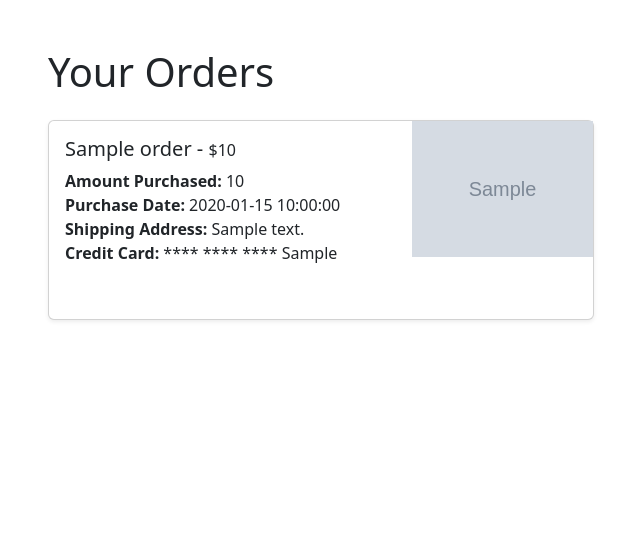
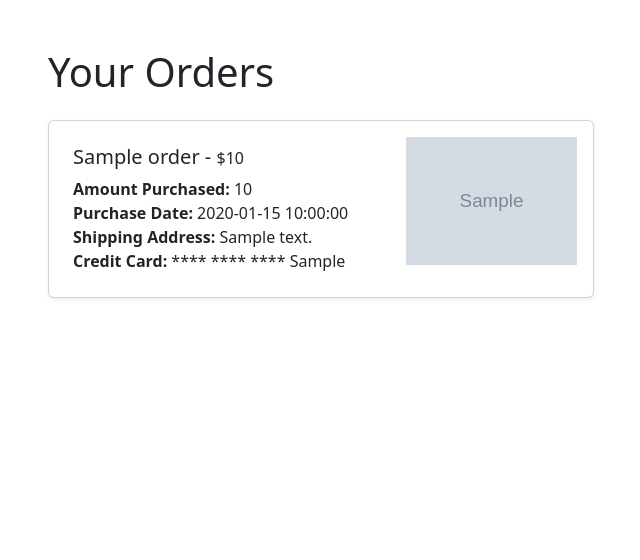
Before and after one commit to Abdo-Zikry/TCG-Online-Shop, a Python web app: template templates/orders.html in a window 1280 px wide. Shown: the part 70-630 px from the top of the page, without its empty margins (34-674 px from the left). Run offline with Jinja, Linux system fonts and the light colour scheme; the template is opened without the code that fills it: most values are stand-ins (such as "Sample title", 1, 10 or a date in 2020); grey boxes marked "Sample" are stand-in pictures.

Commit message:
improved code clarity for checkout and orders, and improved orders page aesthetically

```diff
--- a/templates/cart.html
+++ b/templates/cart.html
@@ -33,7 +33,7 @@
         </div>
 
         <div class="text-end mt-4 text-center mb-4">
-            <a href="/checkout" class="btn btn-primary">Proceed to Checkout</a>
+            <a href="/checkout" class="btn btn-primary btn-dark">Proceed to Checkout</a>
         </div>
     </div>
 {% endblock %}
--- a/templates/orders.html
+++ b/templates/orders.html
@@ -9,13 +9,18 @@
         {% if orders %}
             <div class="row">
                 {% for order in orders %}
-                <div class="col-md-6 mb-4">
-                    <div class="card shadow-sm" style="height: 200px;"> <!-- Set the fixed height here -->
-                        <div class="row g-0" style="height: 100%;"> <!-- Ensure the row fills the card -->
+                <div class="col-lg-6 col-md-12 mb-4"> <!-- Adjust columns for large and small screens -->
+                    <div class="card h-100 p-3 shadow-sm"> <!-- Added padding to the card -->
+                        <div class="row g-0 h-100"> <!-- Ensure row fills the card -->
+
+                            <!-- Product Image Column (Displayed first on small screens) -->
+                            <div class="col-6 col-md-4 d-block d-md-none mb-3 text-center"> <!-- Increased image column size for small screens -->
+                                <img alt="{{ order.product_name }}" class="img-fluid" src="{{ url_for('static', filename='products/' + order.product_image) }}" style="max-height: 180px; max-width: 100%; object-fit: contain;"> <!-- Increased image max-height -->
+                            </div>
 
                             <!-- Product Details Column -->
-                            <div class="col-md-8">
-                                <div class="card-body" style="height: 100%;"> <!-- Make sure the body fills the column -->
+                            <div class="col-12 col-md-8">
+                                <div class="card-body d-flex flex-column h-100 justify-content-center p-2"> <!-- Added padding inside the card body -->
                                     <h5 class="card-title">
                                         {{ order.product_name }} - <span style="font-size: 1rem; font-weight: normal;">${{ order.price }}</span>
                                     </h5>
@@ -28,9 +33,9 @@
                                 </div>
                             </div>
 
-                            <!-- Product Image Column -->
-                            <div class="col-md-4" style="text-align: right;">
-                                <img src="{{ url_for('static', filename='products/' + order.product_image) }}" class="img-fluid" alt="{{ order.product_name }}" style="max-width: 100%; max-height: 150px; object-fit: contain; object-position: right;">
+                            <!-- Product Image Column (Displayed normally on larger screens) -->
+                            <div class="col-4 d-none d-md-block text-center"> <!-- Hidden on small screens -->
+                                <img alt="{{ order.product_name }}" class="img-fluid" src="{{ url_for('static', filename='products/' + order.product_image) }}" style="max-height: 150px; max-width: 100%; object-fit: contain;">
                             </div>
                         </div>
                     </div>
```
Also changed, not shown: app.py (+35 -34 lines), db.py (+6 -5 lines), templates/checkout.html (+9 -5 lines), database.db, 2 other files.
